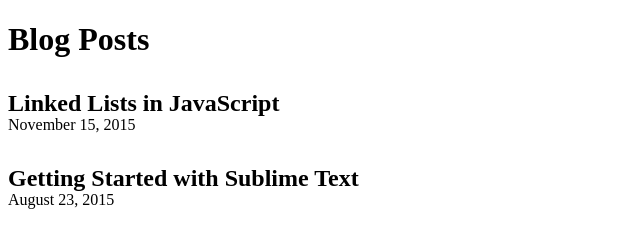
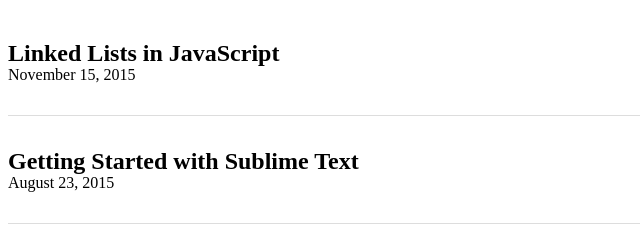
Before and after one commit to saadq/saadq.com, a Gatsby site: page /blog in a window 1280 px wide. Shown: the whole page, without its empty margins (0-640 px from the left). Built offline with nearby package versions, Linux system fonts and the light colour scheme; Gatsby itself is replaced by a stand-in of ours.

Commit message:
use Consolas and improve blog styling

```diff
--- a/src/common/highlighting.ts
+++ b/src/common/highlighting.ts
@@ -4,7 +4,7 @@
   :not(pre) > code[class*='language-'],
   pre[class*='language-'] {
     font-size: 0.8em;
-    font-family: monospace;
+    font-family: Consolas, monospace;
   }
 
   :not(pre) > code[class*='language-'] {
--- a/src/pages/blog.tsx
+++ b/src/pages/blog.tsx
@@ -4,11 +4,18 @@
 import Link from 'gatsby-link'
 import { FrontMatter } from '../common/types'
 
+const Wrapper = styled.div`
+  width: 100%;
+  margin-top: 2.5em;
+`
+
 const PostLink = styled.a`
   margin: 2em 0;
   display: block;
   color: inherit;
   text-decoration: none;
+  border-bottom: 1px solid #ddd;
+  padding-bottom: 2em;
 `
 
 const PostTitle = styled.h2`
@@ -40,15 +47,14 @@
 
 function Blog({ data }: Props) {
   return (
-    <div>
-      <h1>Blog Posts</h1>
+    <Wrapper>
       {data.allMarkdownRemark.edges.map(({ node: post }) => (
         <PostLink href={post.frontmatter.path} key={post.id}>
           <PostTitle>{post.frontmatter.title}</PostTitle>
           <PostDate>{post.frontmatter.date}</PostDate>
         </PostLink>
       ))}
-    </div>
+    </Wrapper>
   )
 }
 
```
Also changed, not shown: src/templates/post.tsx (+7 -0 lines).
